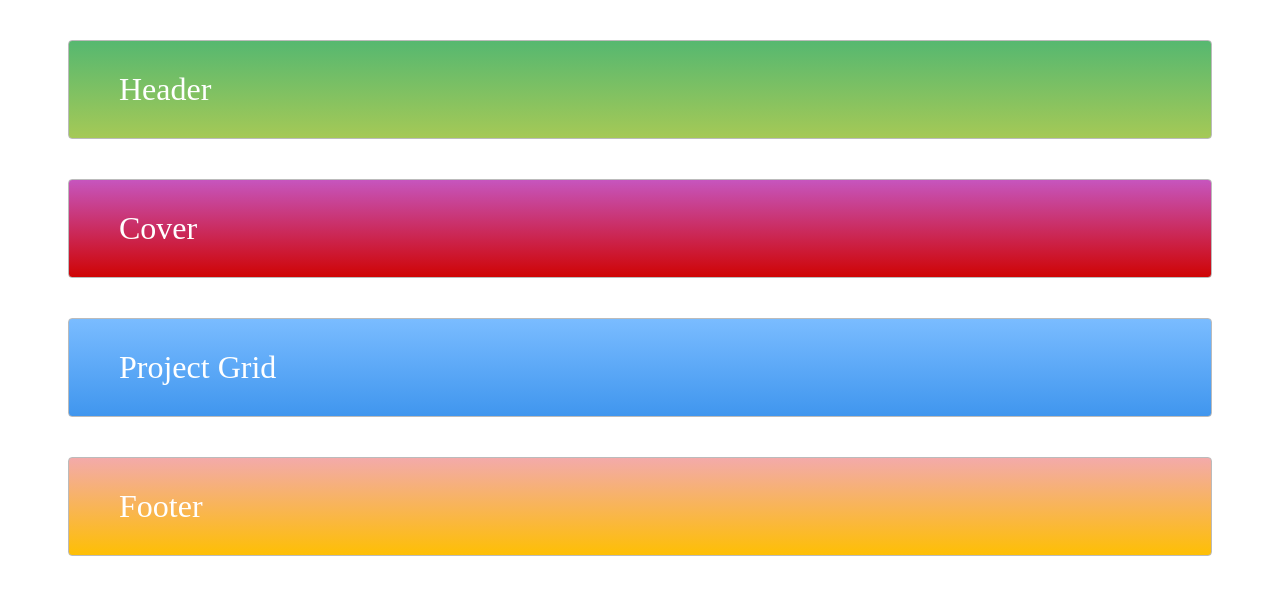
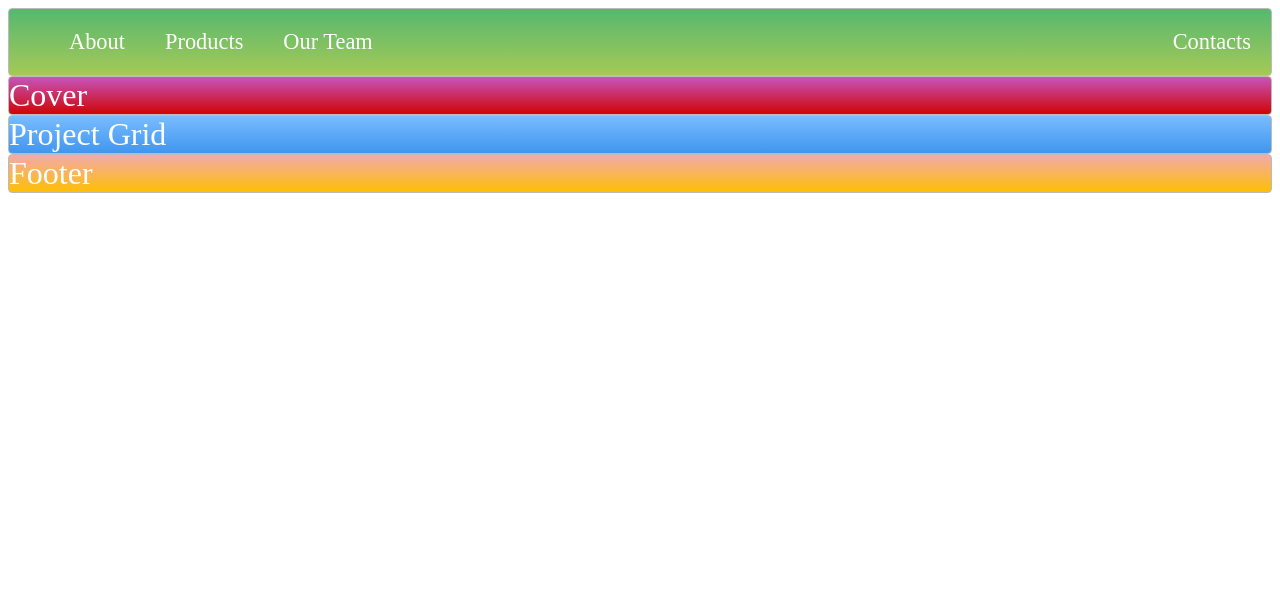
Before and after one commit to Pawelv9/Beautiful-Boxes-Website, a plain HTML site: page index.html in a window 1280 px wide. Drawn offline with Linux system fonts and the light colour scheme.

Commit message:
better header

```diff
--- a/index.html
+++ b/index.html
@@ -7,7 +7,17 @@
 </head>
 
 <body>
-    <div class="zone green">Header</div>
+    <nav class="zone green">
+        <ul class="main-nav">
+            <li><a href="">About</a></li>
+            <li>
+                <a href=""></a>Products</li>
+            <li>
+                <a href=""></a>Our Team</li>
+            <li class="push">
+                <a href=""></a>Contacts</li>
+        </ul>
+    </nav>
     <div class="zone red">Cover</div>
     <div class="zone blue">Project Grid</div>
     <div class="zone yellow">Footer</div>
--- a/style.css
+++ b/style.css
@@ -1,6 +1,4 @@
 .zone {
-    padding: 30px 50px;
-    margin: 40px 60px;
     cursor: pointer;
     color: #FFF;
     font-size: 2em;
@@ -14,6 +12,33 @@
     -moz-box-shadow: rgba(0, 0, 0, 0.8) 0px 5px 15px, inset rgba(0, 0, 0, 0.15) 0px -10px 20px;
     -o-box-shadow: rgba(0, 0, 0, 0.8) 0px 5px 15px, inset rgba(0, 0, 0, 0.15) 0px -10px 20px;
     box-shadow: rgba(0, 0, 0, 0.8) 0px 5px 15px, inset rgba(0, 0, 0, 0.15) 0px -10px 20px;
+}
+
+.main-nav {
+    display: flex;
+    list-style: none;
+    font-size: 0.7em;
+    margin: 0;
+}
+
+@media only screen and (max-width: 600px) {
+    .main-nav {
+        font-size: 0.5em;
+        padding: 0;
+    }
+}
+
+.push {
+    margin-left: auto;
+}
+
+li {
+    padding: 20px;
+}
+
+a {
+    color: white;
+    text-decoration: none;
 }
 
 
```
